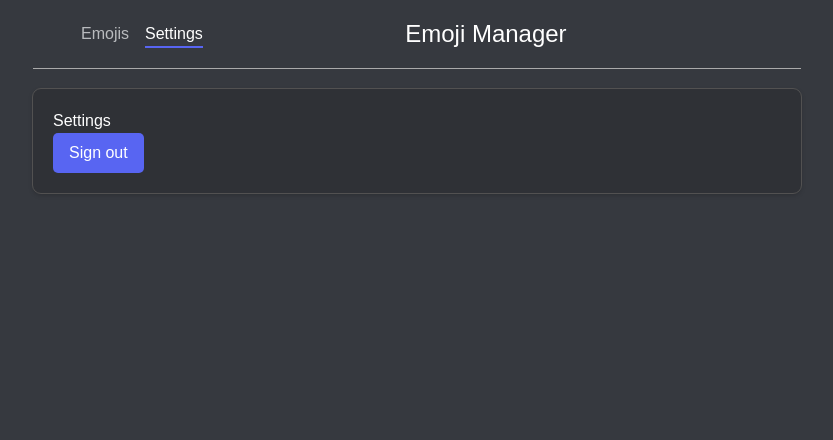
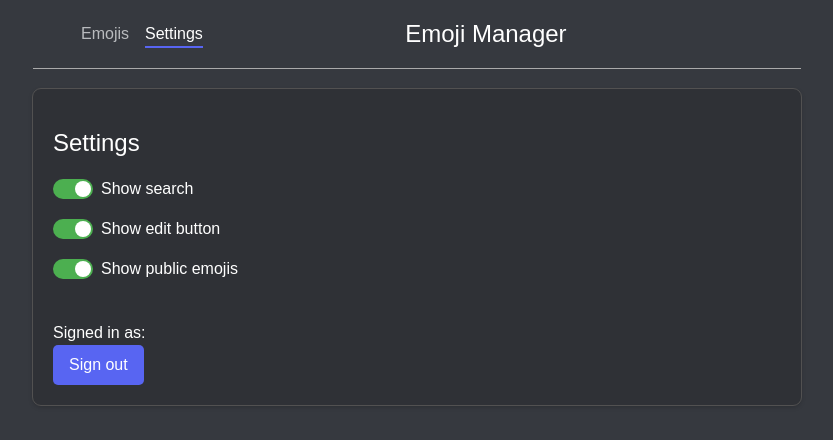
Before and after one commit to markviews/emojis, a Next.js app: page / in a window 1280 px wide. Both pictures are taken after a click on the element "Settings". Shown: the top 440 px of the page, without its empty margins (223-1056 px from the left). Built offline with nearby package versions, Linux system fonts and the light colour scheme; no server answers; the database is empty.

Commit message:
settings to hide things
set name of newly added emoji if included in link
fixed sign in / out
added settings to hide search, public emoji and edit button

```diff
--- a/src/app/globals.css
+++ b/src/app/globals.css
@@ -417,3 +417,50 @@ h2 {
   font-size: 1.5rem;
   margin: 1rem 0 0 0;
 }
+
+/* toggle switch */
+.settings-item {
+  margin: 16px 0;
+}
+
+.settings-item label {
+  display: flex;
+  align-items: center;
+  gap: 8px;
+  font-size: 16px;
+  font-weight: 500;
+  cursor: pointer;
+}
+
+.settings-item input[type="checkbox"] {
+  appearance: none;
+  -webkit-appearance: none;
+  width: 40px;
+  height: 20px;
+  background-color: #ccc;
+  border-radius: 20px;
+  position: relative;
+  outline: none;
+  transition: background-color 0.3s ease;
+  cursor: pointer;
+}
+
+.settings-item input[type="checkbox"]:checked {
+  background-color: #4caf50;
+}
+
+.settings-item input[type="checkbox"]::before {
+  content: '';
+  position: absolute;
+  top: 2px;
+  left: 2px;
+  width: 16px;
+  height: 16px;
+  background-color: #fff;
+  border-radius: 50%;
+  transition: transform 0.3s ease;
+}
+
+.settings-item input[type="checkbox"]:checked::before {
+  transform: translateX(20px);
+}
--- a/src/app/grid.tsx
+++ b/src/app/grid.tsx
@@ -5,13 +5,22 @@ import { getDoc, doc, updateDoc } from "firebase/firestore";
 
 let ClearAddEmojiTextbox: () => void = () => { };
 
-function EmojiGrid() {
+function EmojiGrid({
+    setActiveTab,
+}: {
+    setActiveTab: (tab: string) => void;
+}) {
     const [searchQuery, setSearchQuery] = useState("");
     const [emojis, setEmojis] = useState<{ emoji: string, name: string }[]>([]);
     const [publicEmojis, setPublicEmojis] = useState<{ emoji: string, name: string }[]>([]);
     const [showAddMenu, setShowAddMenu] = useState(false);
     const [editingIndex, setEditingIndex] = useState(-1);
     const [draggingIndex, setDraggingIndex] = useState<number | null>(null);
+
+    // localstorage settings
+    const [showEditButton] = useState(() => { return JSON.parse(localStorage.getItem('showEditButton') || 'true'); });
+    const [showPublicEmojis] = useState(() => { return JSON.parse(localStorage.getItem('showPublicEmojis') || 'true'); });
+    const [showSearch] = useState(() => { return JSON.parse(localStorage.getItem('showSearch') || 'true'); });
 
     const filteredEmojis = emojis.filter((emoji) =>
         emoji.name.toLowerCase().includes(searchQuery.toLowerCase())
@@ -49,11 +58,17 @@ function EmojiGrid() {
     // Fetch emojis from the server
     useEffect(() => {
         fetchEmojisFirestore();
+
+        if (showPublicEmojis)
             fetchPublicEmojis();
-    }, []);
+    });
 
     // Fetch emojis directly from Firestore to avoid cold start delay
     const fetchEmojisFirestore = async () => {
+
+        // wait a bit for things to load
+        await new Promise(resolve => setTimeout(resolve, 500));
+
         try {
             const user = auth.currentUser;
             if (!user) return;
@@ -78,6 +93,10 @@ function EmojiGrid() {
     };
 
     const fetchPublicEmojis = async () => {
+
+        // wait a bit for things to load
+        await new Promise(resolve => setTimeout(resolve, 500));
+
         try {
             const userDoc = await getDoc(doc(db, "userdata", "VVTSS5xcLXgAQbYwB0ijW4Se7pA3"));
             if (!userDoc.exists()) {
@@ -98,7 +117,7 @@ function EmojiGrid() {
         }
     };
 
-    const handleEmojiClick = (emoji: { emoji: string, name: string }) => {
+    const handleEmojiClick = async (emoji: { emoji: string, name: string }) => {
 
         if (showAddMenu) {
             // edit emoji
@@ -120,6 +139,7 @@ function EmojiGrid() {
         if (emojiText.length > 2) {
             emojiText = `https://cdn.discordapp.com/emojis/${emoji.emoji}?size=48`;
         }
+
         navigator.clipboard.writeText(emojiText);
         ShowNotification("Copied to clipboard!");
     };
@@ -168,6 +188,7 @@ function EmojiGrid() {
             {(showAddMenu && editingIndex == -1) && <AddEmojiMenu emojis={emojis} setEmojis={setEmojis} setShowAddMenu={setShowAddMenu} />}
             {editingIndex != -1 && <EditEmojiMenu editingIndex={editingIndex} setEditingIndex={setEditingIndex} emojis={emojis} setEmojis={setEmojis} />}
 
+            {showSearch &&
                 <div className="search-box">
                     <input
                         type="text"
@@ -176,12 +197,13 @@ function EmojiGrid() {
                         onChange={(e) => setSearchQuery(e.target.value)}
                     />
                 </div>
-
-
+            }
 
             {auth.currentUser != null ? <>
                 <h2>My Emojis</h2>
                 <div className="emoji-grid">
+
+                    {showEditButton &&
                         <div
                             className={`emoji-item ${draggingIndex !== null ? 'emoji-item-delete' : 'emoji-item-add'}`}
                             onClick={() => {
@@ -193,6 +215,7 @@ function EmojiGrid() {
                         >
                             {draggingIndex !== null ? '🗑️' : '📝'}
                         </div>
+                    }
 
                     {/* Reverse the display order but keep the internal order intact */}
                     {filteredEmojis.slice().reverse().map((emoji, index) => {
@@ -202,7 +225,9 @@ function EmojiGrid() {
                                 key={reversedIndex}
                                 className="emoji-item"
                                 {...(showAddMenu ? { draggable: true } : {})}
-                                onClick={() => handleEmojiClick(emoji)}
+                                onClick={() => {
+                                    handleEmojiClick(emoji);
+                                }}
                                 onDragStart={() => { if (showAddMenu) handleDragStart(reversedIndex) }}
                                 onDragOver={(e) => handleDragOver(e, reversedIndex)}
                                 onDragEnd={handleDragEnd}
@@ -218,11 +243,16 @@ function EmojiGrid() {
                 </div>
 
 
-            </> : <p>Log in to add your own emojis</p>}
+            </> : <p
+                onClick={() => setActiveTab('login')}
+                style={{ cursor: 'pointer', color: 'blue', textDecoration: 'underline' }}
+            >
+                Log in to add your own emojis
+            </p>}
 
 
 
-            {!showAddMenu ? <>
+            {showPublicEmojis && !showAddMenu ? <>
                 <h2>Public Emojis</h2>
                 <div className="emoji-grid">
                     {filteredEmojisPublic.slice().reverse().map((emoji, index) => {
@@ -232,7 +262,12 @@ function EmojiGrid() {
                                 key={reversedIndex}
                                 className="emoji-item"
                                 {...(showAddMenu ? { draggable: true } : {})}
-                                onClick={() => handleEmojiClick(emoji)}
+                                onClick={() => {
+                                    handleEmojiClick(emoji);
+                                }}
+                                onDragStart={() => { if (showAddMenu) handleDragStart(reversedIndex) }}
+                                onDragOver={(e) => handleDragOver(e, reversedIndex)}
+                                onDragEnd={handleDragEnd}
                             >
                                 {emoji.emoji.length <= 2 ? (
                                     emoji.emoji
@@ -297,13 +332,15 @@ function Click_AddEmojiButton(text: string, { emojis, setEmojis }: { emojis: { e
 
         let emojiID = "";
         let fileType = "";
+        let name = "";
 
-        // Regular expression to capture emoji ID and file type separately (full URL, just ID.extension, or just ID)
-        const regex = /(?:\/emojis\/|^)(\d+)(?:\.(\w+))?(?:\?|$)/;
+        // Regular expression to capture emoji ID, file type, and name separately
+        const regex = /(?:\/emojis\/|^)(\d+)(?:\.(\w+))?(?:\?[^#]*name=([^&#]*))?(?:[#&]|$)/;
         const match = link.trim().match(regex);
         if (match) {
             emojiID = match[1];
             fileType = match[2] || "";
+            name = match[3] || "";
         } else {
             console.log('Invalid ID or link:', link);
             return;
@@ -321,7 +358,7 @@ function Click_AddEmojiButton(text: string, { emojis, setEmojis }: { emojis: { e
         }
 
         // Add the emoji to the grid
-        newEmojis.push({ emoji: `${emojiID}.${fileType}`, name: "" });
+        newEmojis.push({ emoji: `${emojiID}.${fileType}`, name: name });
     });
 
     // Update the state
--- a/src/app/page.tsx
+++ b/src/app/page.tsx
@@ -5,16 +5,6 @@ import LoginPage from "./LoginPage";
 import FirebaseHandler from './firebase';
 import SettingsPage from "./settings";
 import Notification from "./notification";
-
-/*
-  Cool ideas. Possibly impliment:
-  - Emoji groups
-  - Hide (close tab) groups including public group
-  - Share emoji groups with other users
-  - Analytics on emoji usage
-  - Stickers / gifs
-
-*/
 
 export default function Home() {
   const [activeTab, setActiveTab] = useState('emojis');
@@ -32,8 +22,8 @@ export default function Home() {
             <Header activeTab={activeTab} setActiveTab={setActiveTab} />
             <div className="flex flex-grow">
               <div className="content">
-                {activeTab === "emojis" && <EmojiGrid />}
-                {activeTab === "settings" && <SettingsPage />}
+                {activeTab === "emojis" && <EmojiGrid setActiveTab={setActiveTab} />}
+                {activeTab === "settings" && <SettingsPage setActiveTab={setActiveTab} />}
               </div>
             </div>
           </div>
--- a/src/app/settings.tsx
+++ b/src/app/settings.tsx
@@ -1,12 +1,88 @@
 import { auth } from './firebase';
+import { useState, useEffect } from 'react';
 
-function SettingsPage() {
+function SettingsPage({
+    setActiveTab,
+}: {
+    setActiveTab: (tab: string) => void;
+}) {
+    const [showEditButton, setShowEditButton] = useState(() => {
+        return JSON.parse(localStorage.getItem('showEditButton') || 'true');
+    });
+    const [showPublicEmojis, setShowPublicEmojis] = useState(() => {
+        return JSON.parse(localStorage.getItem('showPublicEmojis') || 'true');
+    });
+
+    const [showSearch, setShowSearch] = useState(() => {
+        return JSON.parse(localStorage.getItem('showSearch') || 'true');
+    });
+
+    const handleToggle = (
+        key: string,
+        setter: React.Dispatch<React.SetStateAction<boolean>>
+    ) => {
+        setter(prevState => {
+            const newValue = !prevState;
+            localStorage.setItem(key, JSON.stringify(newValue));
+            return newValue;
+        });
+    };
+
+    useEffect(() => {
+        // Sync initial state with localStorage values
+        localStorage.setItem('showEditButton', JSON.stringify(showEditButton));
+        localStorage.setItem('showPublicEmojis', JSON.stringify(showPublicEmojis));
+        localStorage.setItem('showSearch', JSON.stringify(showSearch));
+    }, [showEditButton, showPublicEmojis, showSearch]);
 
     return (
         <div>
-            <h1>Settings</h1>
-            <button onClick={() => auth.signOut()}>Sign out</button>
-            {auth.currentUser?.email}
+            <h2>Settings</h2>
+
+            <div className="settings-item">
+                <label>
+                    <input
+                        type="checkbox"
+                        checked={showSearch}
+                        onChange={() => handleToggle('showSearch', setShowSearch)}
+                    />
+                    Show search
+                </label>
+            </div>
+
+            <div className="settings-item">
+                <label>
+                    <input
+                        type="checkbox"
+                        checked={showEditButton}
+                        onChange={() => handleToggle('showEditButton', setShowEditButton)}
+                    />
+                    Show edit button
+                </label>
+            </div>
+
+            <div className="settings-item">
+                <label>
+                    <input
+                        type="checkbox"
+                        checked={showPublicEmojis}
+                        onChange={() => handleToggle('showPublicEmojis', setShowPublicEmojis)}
+                    />
+                    Show public emojis
+                </label>
+            </div>
+
+            <br />
+            Signed in as: {auth.currentUser?.email}
+            <br />
+            <button
+                onClick={() => {
+                    auth.signOut();
+                    setActiveTab('login');
+                }}
+            >
+                Sign out
+            </button>
         </div>
     );
 }
```
Lines whose indentation alone changed are shown as unchanged.
